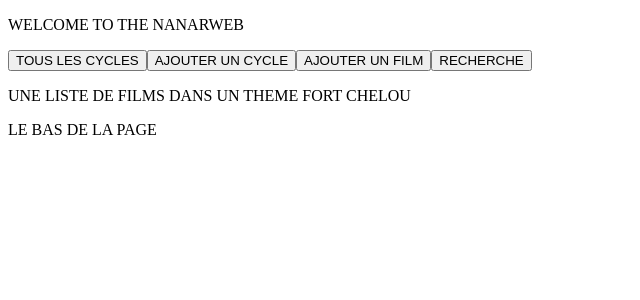
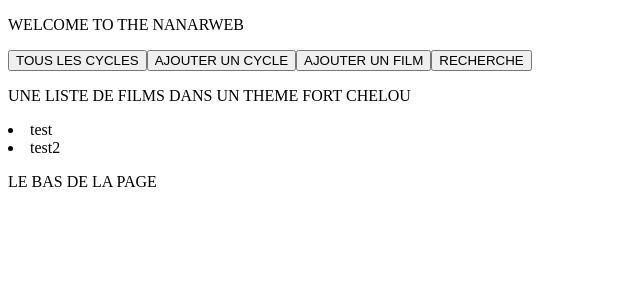
Before and after one commit to SebastiaanMoedt/nanarweb, an Angular app: page /cycles in a window 1280 px wide. Shown: the top 300 px of the page, without its empty margins (0-640 px from the left). Built offline with nearby package versions, Linux system fonts and the light colour scheme.

Commit message:
cycle list working

```diff
--- a/src/app/pages/cycles/cycles.html
+++ b/src/app/pages/cycles/cycles.html
@@ -1 +1,8 @@
 <p>UNE LISTE DE FILMS DANS UN THEME FORT CHELOU</p>
+
+@for(cycle of getCycles(); track cycle.cycleName){
+    <li >{{cycle.cycleName}}</li>
+}
+@empty {
+    <li>PAS DE CYCLES POUR L'INSTANT</li>
+}
--- a/src/app/pages/cycles/cycles.ts
+++ b/src/app/pages/cycles/cycles.ts
@@ -1,10 +1,11 @@
 import { Component } from '@angular/core';
 import { Cycle } from '../../class/cycle';
 import { CyclesDbMock } from '../../mock/cycles-db-mock';
+import { FormsModule } from '@angular/forms';
 
 @Component({
   selector: 'app-cycles',
-  imports: [],
+  imports: [FormsModule],
   templateUrl: './cycles.html',
   styleUrl: './cycles.css',
 })
```
